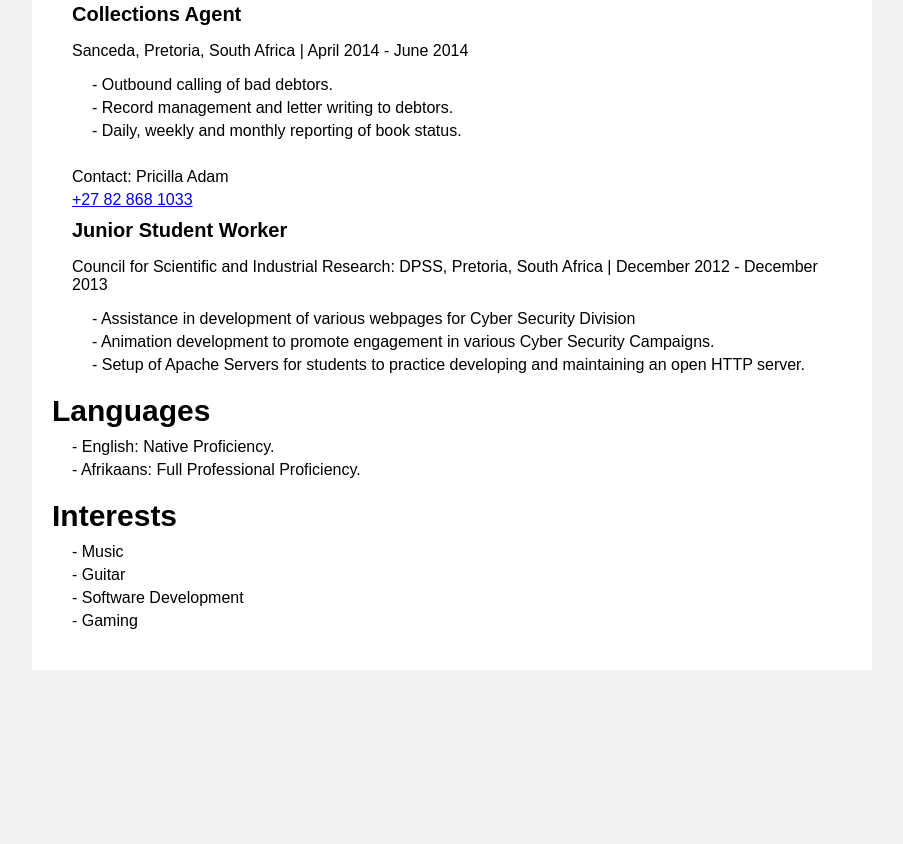
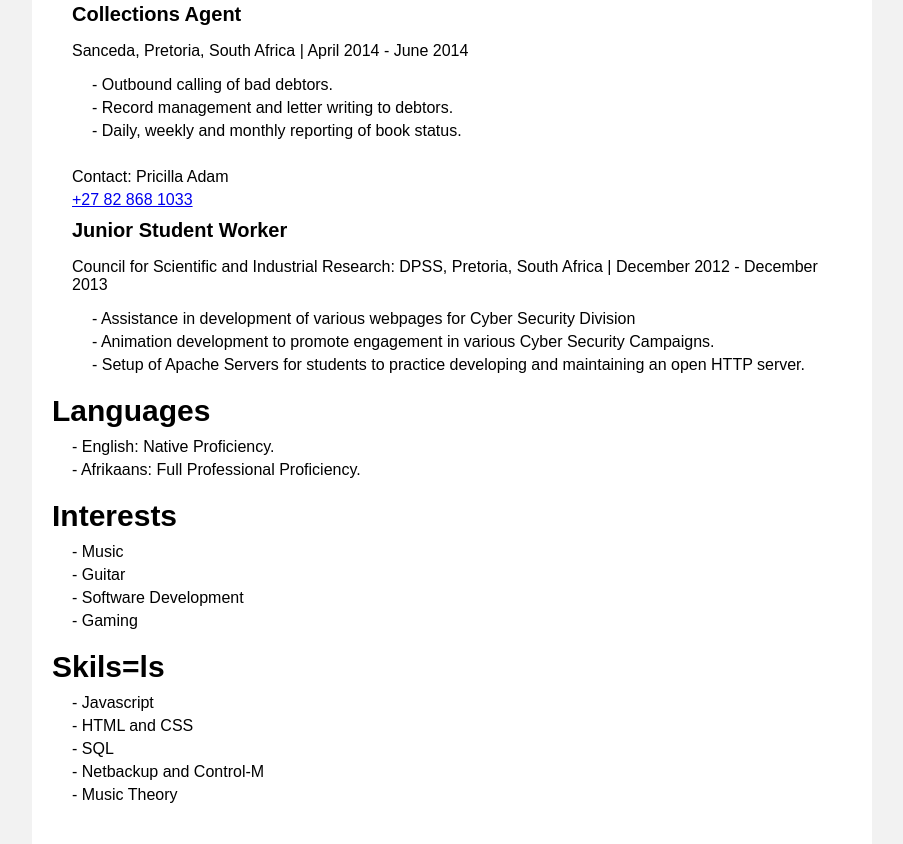
Before and after one commit to adinleemoses/adinmoses.github.io, a plain HTML site: page index.html in a window 1280 px wide. Shown: the part 826-1670 px from the top of the page, without its empty margins (188-1091 px from the left). Before the commit the page ends 1496 px from the top, so only its background shows below. Drawn offline with Linux system fonts and the light colour scheme.

Commit message:
adding skills section

```diff
--- a/index.html
+++ b/index.html
@@ -198,6 +198,16 @@
                     <li>- Gaming</li>
                   </ul>
                 </section>
+                <section class="section">
+                  <h2>Skils=ls</h2>
+                  <ul>
+                    <li>- Javascript</li>
+                    <li>- HTML and CSS</li>
+                    <li>- SQL</li>
+                    <li>- Netbackup and Control-M</li>
+                    <li>- Music Theory</li>
+                  </ul>
+                </section>
 
               </main>
             </div>
```
